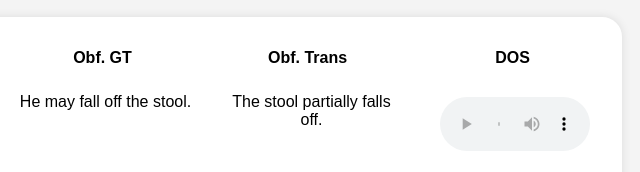
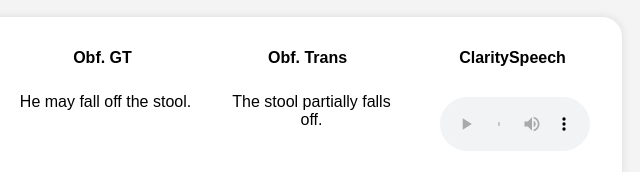
Before and after one commit to stereomousse/stereomousse.github.io, a plain HTML site: page index.html in a window 1280 px wide. Shown: the part 1294-1466 px from the top of the page, 640-1280 px from the left. Drawn offline with Linux system fonts and the light colour scheme.

Commit message:
Update index.html

```diff
--- a/index.html
+++ b/index.html
@@ -164,7 +164,7 @@
                 <div class="column-title">Transcription</div>
                 <div class="column-title">Obf. GT</div>
                 <div class="column-title">Obf. Trans</div>
-                <div class="column-title">DOS</div>
+                <div class="column-title">ClaritySpeech</div>
             </div>
 
             <!-- Row 1 of Audio Samples -->
```
